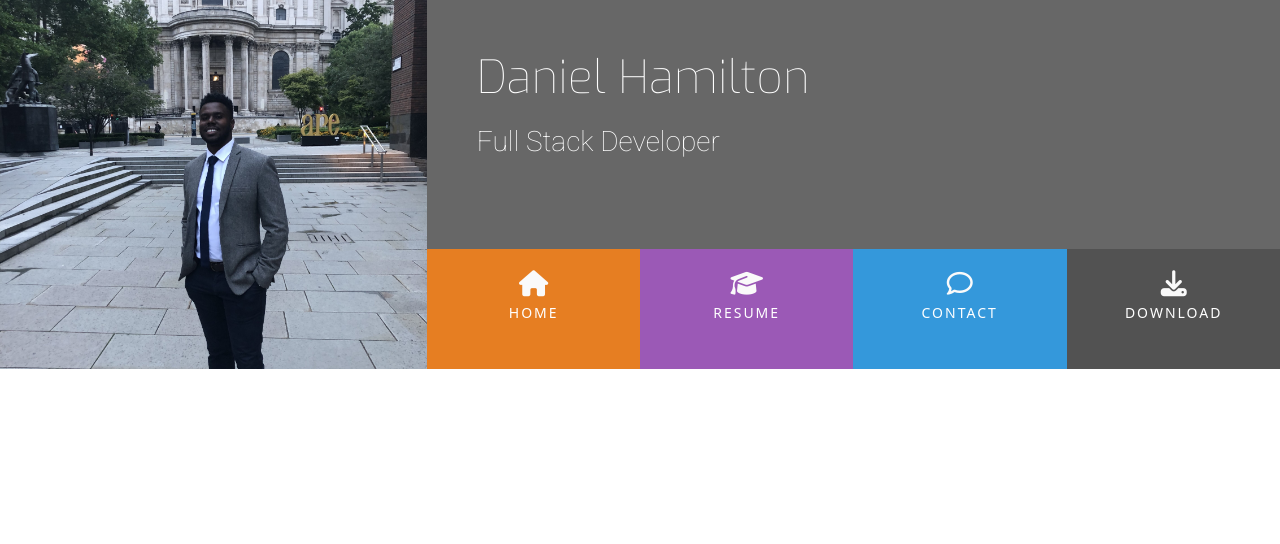
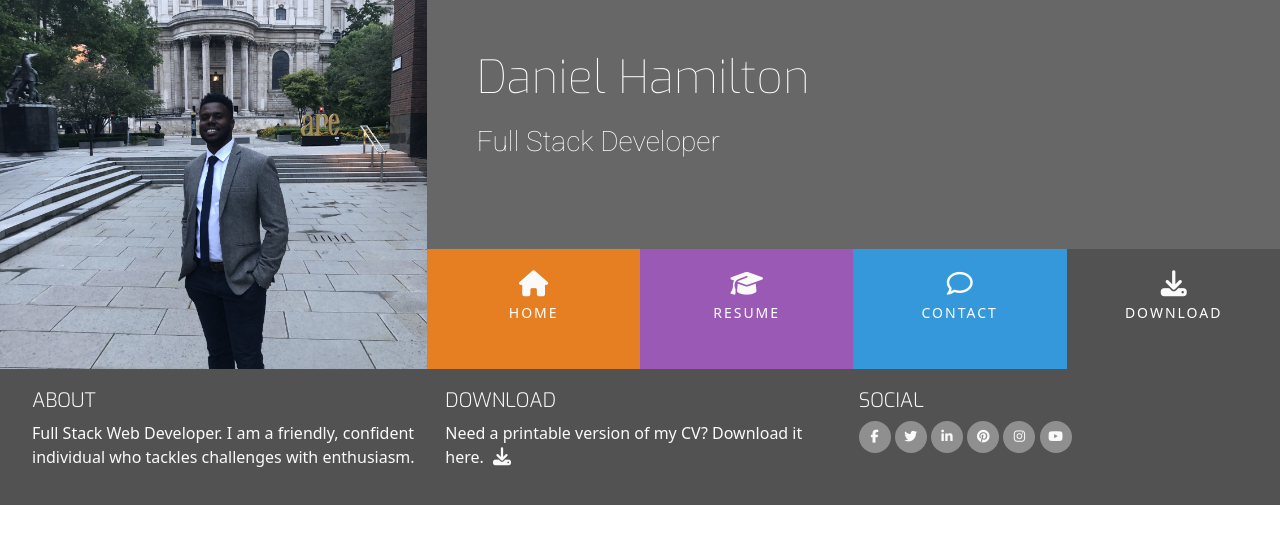
Before and after one commit to dlhamilton/my-website, a plain HTML site: page index.html in a window 1280 px wide. Drawn offline with nearby package versions, Linux system fonts and the light colour scheme.

Commit message:
Add: Footer design and style

```diff
--- a/assets/css/style.css
+++ b/assets/css/style.css
@@ -24,6 +24,28 @@
 
 .menuitem-colour{
     color: #fafafa !important;
+}
+
+.menuitem-bg-colour{
+    background-color: #8f8f8f !important;
+}
+
+/* ------------------------------------------------------Special paddings/margins/text */
+h1,h2,h3,h4{
+    margin: 0;
+}
+
+.uppercase {
+    text-transform: uppercase;
+}
+
+.general-sub {
+    font-family: "Exo", sans-serif;
+    font-weight: 300;
+}
+
+.inline-block {
+    display: inline-block;
 }
 /* ------------------------------------------------------Heading */
 header{
@@ -116,3 +138,52 @@ font-size: 26px;
     background-color: rgba(0,0,0,0.2);
     height: 120px;
 }
+
+
+/* ------------------------------------------------------Footer */
+
+footer{
+    background-color: #525252;
+    min-height: 120px;
+    margin:0;
+}
+
+.cv-pdf i {
+    font-size: 18px;
+    text-align: center;
+    padding-left: 5px;
+    transition: all 0.35s ease-in-out;
+    -moz-transition: all 0.35s ease-in-out;
+    -webkit-transition: all 0.35s ease-in-out;
+    -o-transition: all 0.35s ease-in-out;
+}
+
+.cv-pdf i:hover{
+    color:#e84610 !important;
+}
+
+.social-links{
+    padding-bottom: 15px;
+}
+
+.social-links li a i{
+width: 32px;
+height: 32px;
+padding: 12px 0;
+border-radius: 50%;
+font-size: 13px;
+line-height: 7px;
+text-align: center;
+transition: all 0.35s ease-in-out;
+-moz-transition: all 0.35s ease-in-out;
+-webkit-transition: all 0.35s ease-in-out;
+-o-transition: all 0.35s ease-in-out;
+}
+
+.social-links li a i:hover{
+background: #e84610 !important;
+}
+
+#footer-details {
+    padding:20px;
+}
--- a/index.html
+++ b/index.html
@@ -7,7 +7,8 @@
     <meta name="viewport" content="width=device-width, initial-scale=1.0">
     <link href="https://cdn.jsdelivr.net/npm/bootstrap@5.2.2/dist/css/bootstrap.min.css" rel="stylesheet"
         integrity="sha384-Zenh87qX5JnK2Jl0vWa8Ck2rdkQ2Bzep5IDxbcnCeuOxjzrPF/et3URy9Bv1WTRi" crossorigin="anonymous">
-    <link rel="stylesheet" href="https://cdnjs.cloudflare.com/ajax/libs/hover.css/2.1.1/css/hover-min.css" type="text/css">
+    <link rel="stylesheet" href="https://cdnjs.cloudflare.com/ajax/libs/hover.css/2.1.1/css/hover-min.css"
+        type="text/css">
     <link rel="stylesheet" href="assets/css/style.css" type="text/css">
     <title>Daniel</title>
 </head>
@@ -53,8 +54,67 @@
     <section>
 
     </section>
-    <footer>
-
+    <footer class="container-fluid menuitem-colour">
+        <div id="footer-details" class="row">
+            <div class="col-sm-4">
+                <h5 class="uppercase general-sub menuitem-colour">About</h5>
+                <p class="inline-block">
+                    Full Stack Web Developer. I am a friendly, confident individual who tackles challenges with
+                    enthusiasm.
+                </p>
+            </div>
+            <div class="col-sm-4">
+                <h5 class="uppercase general-sub menuitem-colour">Download</h5>
+                <p class="inline-block">
+                    Need a printable version of my CV? Download it here.
+                    <a href="#" target="_blank" class="cv-pdf">
+                        <i class="fa fa-download menuitem-colour" aria-hidden="true"></i>
+                    <span class="sr-only">Download link.</span>
+                    </a>
+                </p>
+            </div>
+            <div class="col-sm-4">
+                <h5 class="uppercase general-sub menuitem-colour">Social</h5>
+                <ul class="list-inline social-links">
+                    <li class="list-inline-item">
+                        <a target="_blank" href="#">
+                            <i class="fa fa-facebook menuitem-colour menuitem-bg-colour" aria-hidden="true"></i>
+                            <span class="sr-only">Facebook</span>
+                        </a>
+                    </li>
+                    <li class="list-inline-item">
+                        <a target="_blank" href="#">
+                            <i class="fa fa-twitter menuitem-colour menuitem-bg-colour" aria-hidden="true"></i>
+                            <span class="sr-only">Twitter</span>
+                        </a>
+                    </li>
+                    <li class="list-inline-item">
+                        <a target="_blank" href="#">
+                            <i class="fa fa-linkedin menuitem-colour menuitem-bg-colour" aria-hidden="true"></i>
+                            <span class="sr-only">LinkedIn</span>
+                        </a>
+                    </li>
+                    <li class="list-inline-item">
+                        <a target="_blank" href="#">
+                            <i class="fa fa-pinterest menuitem-colour menuitem-bg-colour" aria-hidden="true"></i>
+                            <span class="sr-only">Pinterest</span>
+                        </a>
+                    </li>
+                    <li class="list-inline-item">
+                        <a target="_blank" href="#">
+                            <i class="fa fa-instagram menuitem-colour menuitem-bg-colour" aria-hidden="true"></i>
+                            <span class="sr-only">Instagram</span>
+                        </a>
+                    </li>
+                    <li class="list-inline-item">
+                        <a target="_blank" href="#">
+                            <i class="fa fa-youtube menuitem-colour menuitem-bg-colour" aria-hidden="true"></i>
+                            <span class="sr-only">YouTube</span>
+                        </a>
+                    </li>
+                </ul>
+            </div>
+        </div>
     </footer>
     <script src="https://cdn.jsdelivr.net/npm/@popperjs/core@2.11.6/dist/umd/popper.min.js"
         integrity="sha384-oBqDVmMz9ATKxIep9tiCxS/Z9fNfEXiDAYTujMAeBAsjFuCZSmKbSSUnQlmh/jp3" crossorigin="anonymous">
```
